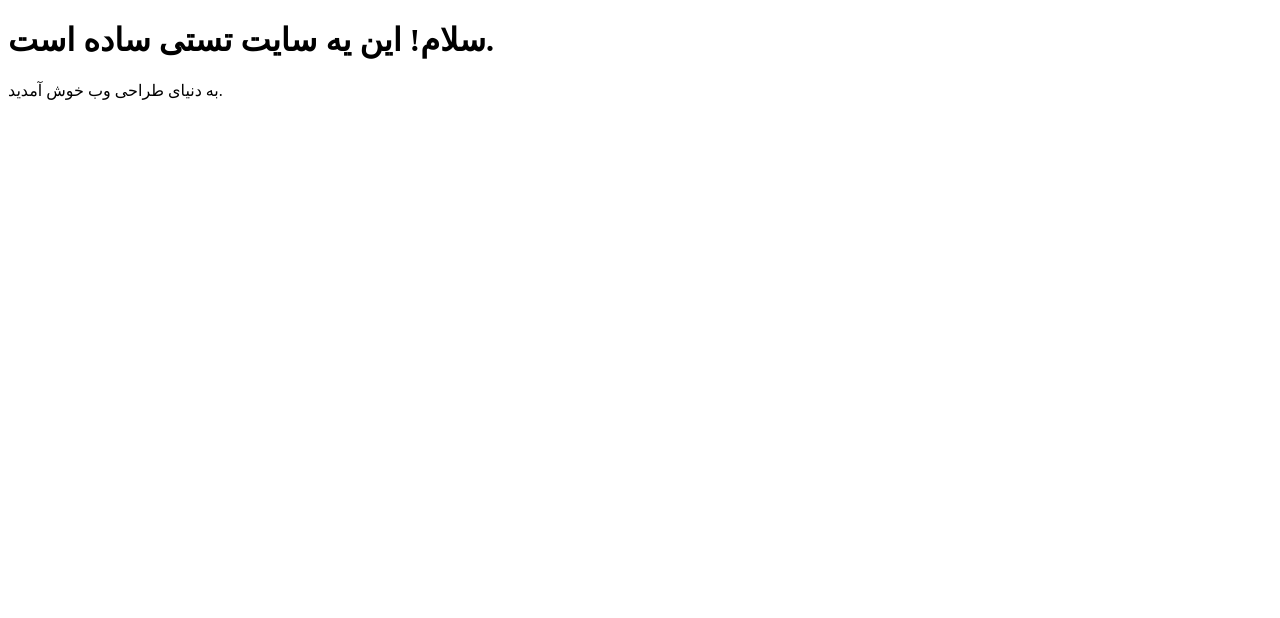
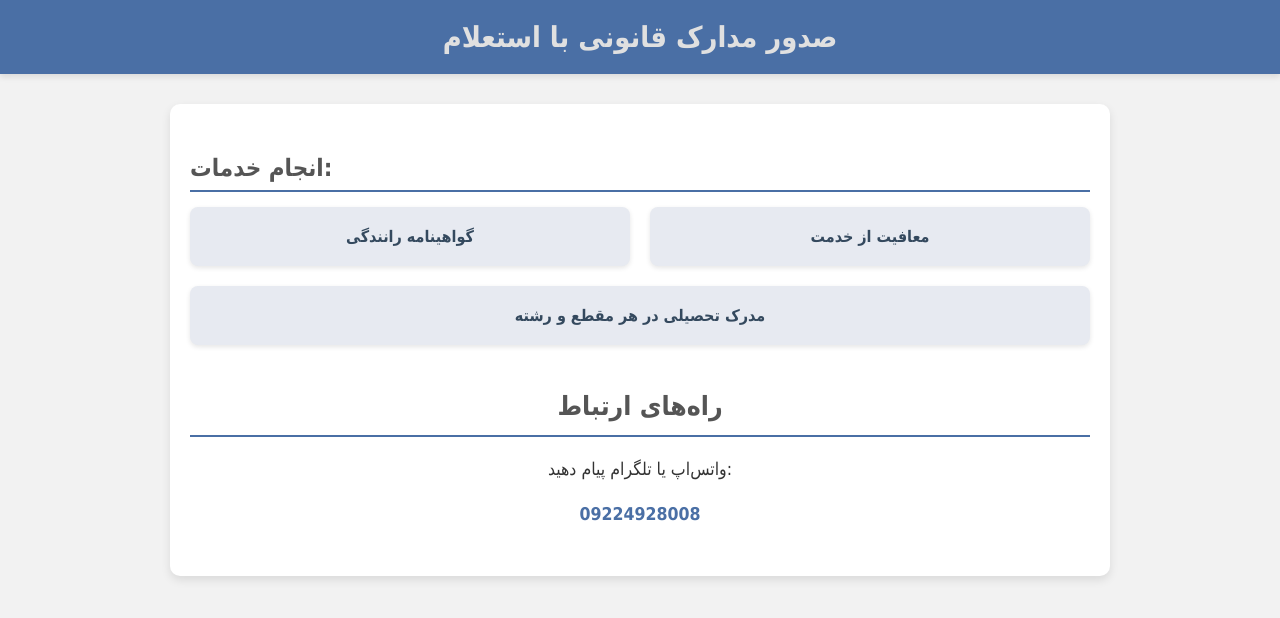
Before and after one commit to asnadvan/Test, a plain HTML site: page index.html in a window 1280 px wide. Drawn offline with Linux system fonts and the light colour scheme.

Commit message:
Update index.html

```diff
--- a/index.html
+++ b/index.html
@@ -1,20 +1,103 @@
 <!DOCTYPE html>
 <html lang="fa">
 <head>
-    <meta charset="UTF-8">
-    <title>سایت تستی ساده</title>
+<meta charset="UTF-8" />
+<meta name="viewport" content="width=device-width, initial-scale=1" />
+<title>صدور مدارک قانونی با استعلام</title>
+<style>
+  body {
+    background-color: #f2f2f2;
+    font-family: 'Tahoma', sans-serif;
+    color: #444;
+    margin: 0; padding: 0;
+  }
+  header {
+    background-color: #4a6fa5; /* رنگ استخوانی خاکستری-آبی */
+    color: #e0e0e0;
+    padding: 20px 10px;
+    text-align: center;
+    font-size: 1.8rem;
+    font-weight: bold;
+    box-shadow: 0 3px 6px rgba(0,0,0,0.1);
+  }
+  main {
+    max-width: 900px;
+    margin: 30px auto;
+    background: white;
+    border-radius: 10px;
+    box-shadow: 0 4px 10px rgba(0,0,0,0.1);
+    padding: 30px 20px;
+  }
+  h2 {
+    color: #555;
+    margin-bottom: 15px;
+    border-bottom: 2px solid #4a6fa5;
+    padding-bottom: 8px;
+  }
+  .services {
+    display: flex;
+    flex-wrap: wrap;
+    gap: 20px;
+    justify-content: center;
+    margin-bottom: 40px;
+  }
+  .service-item {
+    background-color: #e7eaf1;
+    border-radius: 8px;
+    padding: 20px 25px;
+    flex: 1 1 250px;
+    text-align: center;
+    font-weight: 600;
+    color: #34495e;
+    box-shadow: 0 2px 5px rgba(0,0,0,0.1);
+    transition: background-color 0.3s ease;
+  }
+  .service-item:hover {
+    background-color: #d2d9ea;
+  }
+  .contact {
+    text-align: center;
+    font-size: 1.1rem;
+    color: #333;
+    line-height: 1.6;
+  }
+  .contact strong {
+    color: #4a6fa5;
+    font-weight: 700;
+  }
+  .contact a {
+    color: #4a6fa5;
+    text-decoration: none;
+    font-weight: 600;
+  }
+  .contact a:hover {
+    text-decoration: underline;
+  }
+  @media (max-width: 600px) {
+    .services {
+      flex-direction: column;
+    }
+  }
+</style>
 </head>
 <body>
-    <h1>سلام! این یه سایت تستی ساده است.</h1>
-    <p>به دنیای طراحی وب خوش آمدید.</p>
-</body>
-</html><!DOCTYPE html>
-<html lang="en">
-<head>
-    <meta charset="UTF-8">
-    <title>Page title</title>
-</head>
-<body>
-
+<header>
+  صدور مدارک قانونی با استعلام
+</header>
+<main>
+  <section>
+    <h2>انجام خدمات:</h2>
+    <div class="services">
+      <div class="service-item">گواهینامه رانندگی</div>
+      <div class="service-item">معافیت از خدمت</div>
+      <div class="service-item">مدرک تحصیلی در هر مقطع و رشته</div>
+    </div>
+  </section>
+  <section class="contact">
+    <h2>راه‌های ارتباط</h2>
+    <p>واتس‌اپ یا تلگرام پیام دهید:</p>
+    <p><strong><a href="https://wa.me/989224928008" target="_blank" rel="noopener">09224928008</a></strong></p>
+  </section>
+</main>
 </body>
 </html>
```
